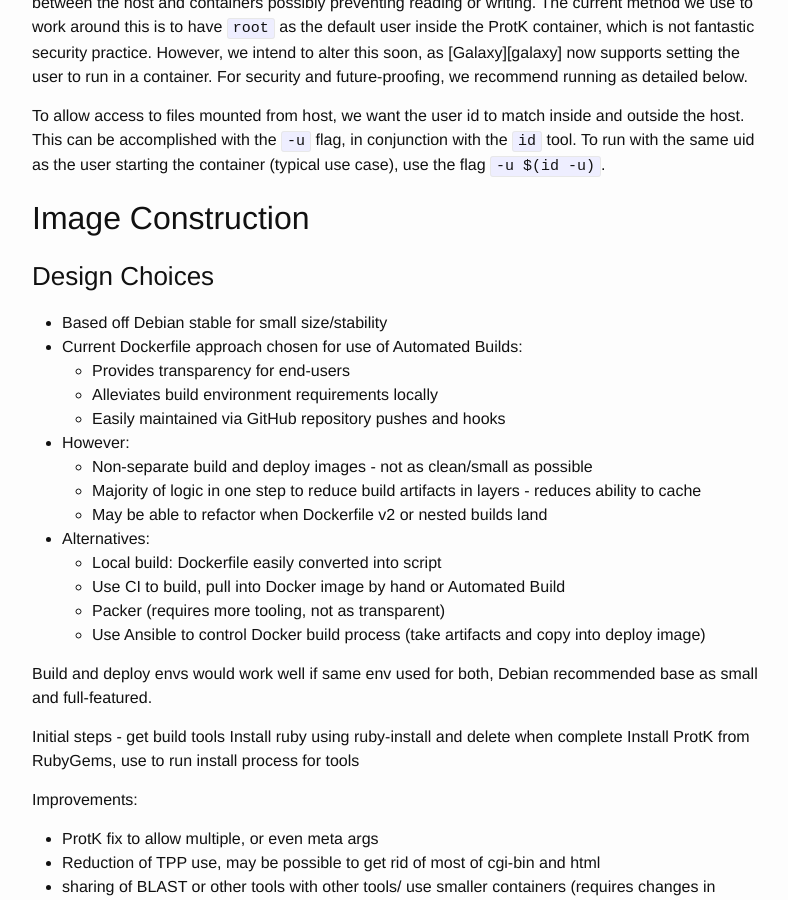
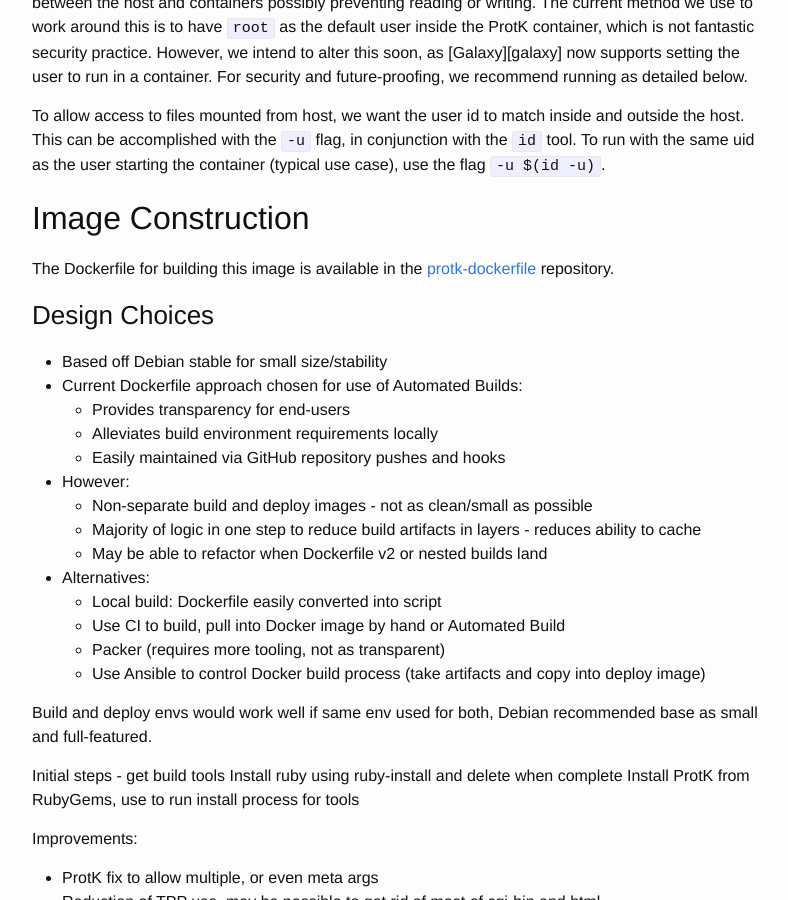
Before and after one commit to sbelluzzo/cloudman-docker-guide, a Jekyll site: the page built from _posts/2015-02-16-protk_docker_image.md, in a window 1280 px wide and 900 px high, scrolled down 1199 px. Shown: the whole window, without its empty margins (238-1026 px from the left). Built offline with Jekyll 4.4.1, drawn with Linux system fonts in a browser that asks for light colours.

Commit message:
Add Dockerfile repo details

```diff
--- a/_posts/2015-02-16-protk_docker_image.md
+++ b/_posts/2015-02-16-protk_docker_image.md
@@ -41,6 +41,8 @@ To allow access to files mounted from host, we want the user id to match inside
 
 ##Image Construction
 
+The Dockerfile for building this image is available in the [protk-dockerfile][protk-dockerfile] repository.
+
 ###Design Choices
 - Based off Debian stable for small size/stability
 - Current Dockerfile approach chosen for use of Automated Builds:
```
